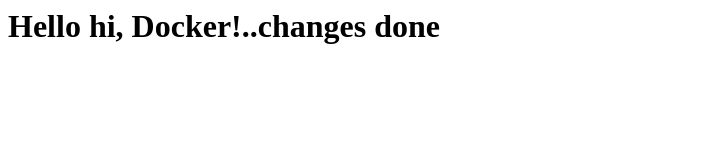
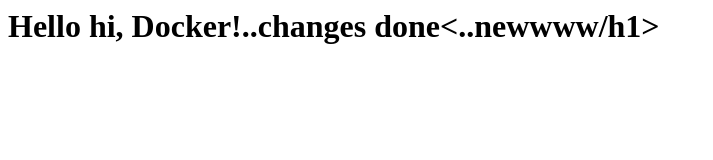
Before and after one commit to Pushkala-S/jenkins, a plain HTML site: page index.html in a window 1280 px wide. Shown: the whole page, without its empty margins (0-713 px from the left). Drawn offline with Linux system fonts and the light colour scheme.

Commit message:
Update index.html

```diff
--- a/index.html
+++ b/index.html
@@ -1,5 +1,5 @@
 <html>
     <body>
-        <h1>Hello hi, Docker!..changes done</h1>
+        <h1>Hello hi, Docker!..changes done<..newwww/h1>
     </body>
 </html>
```
